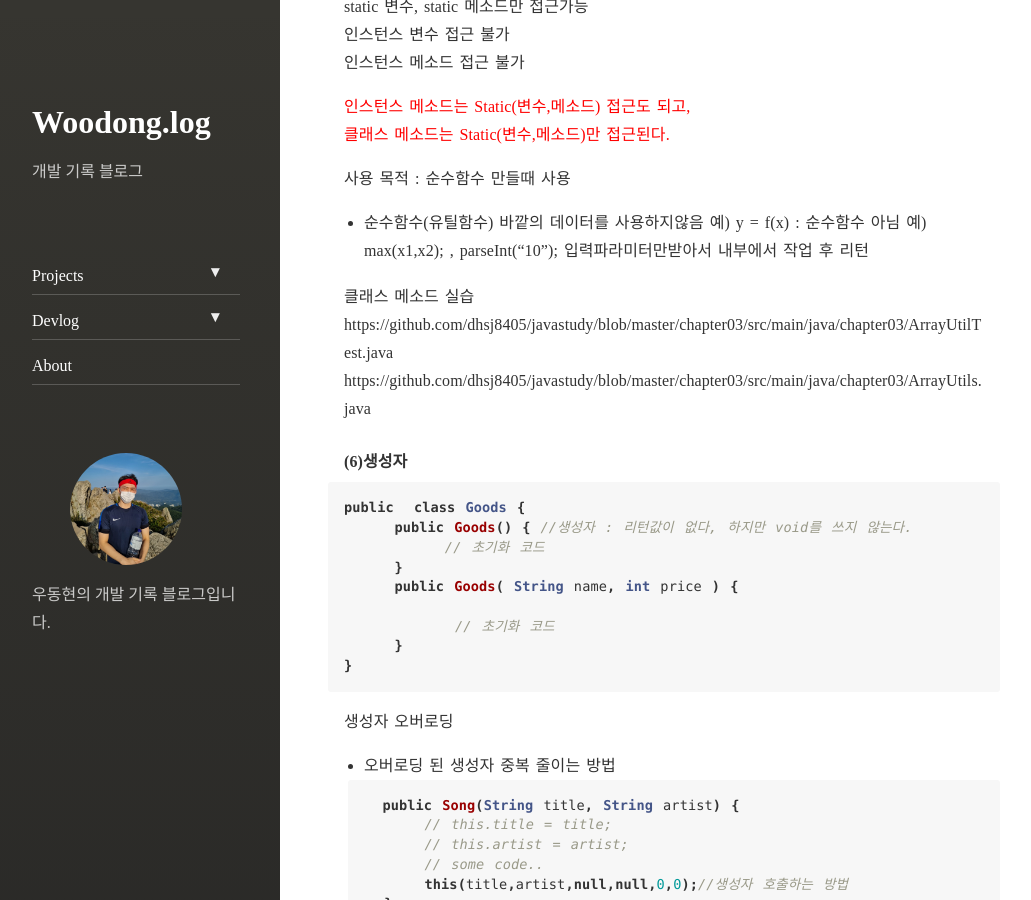
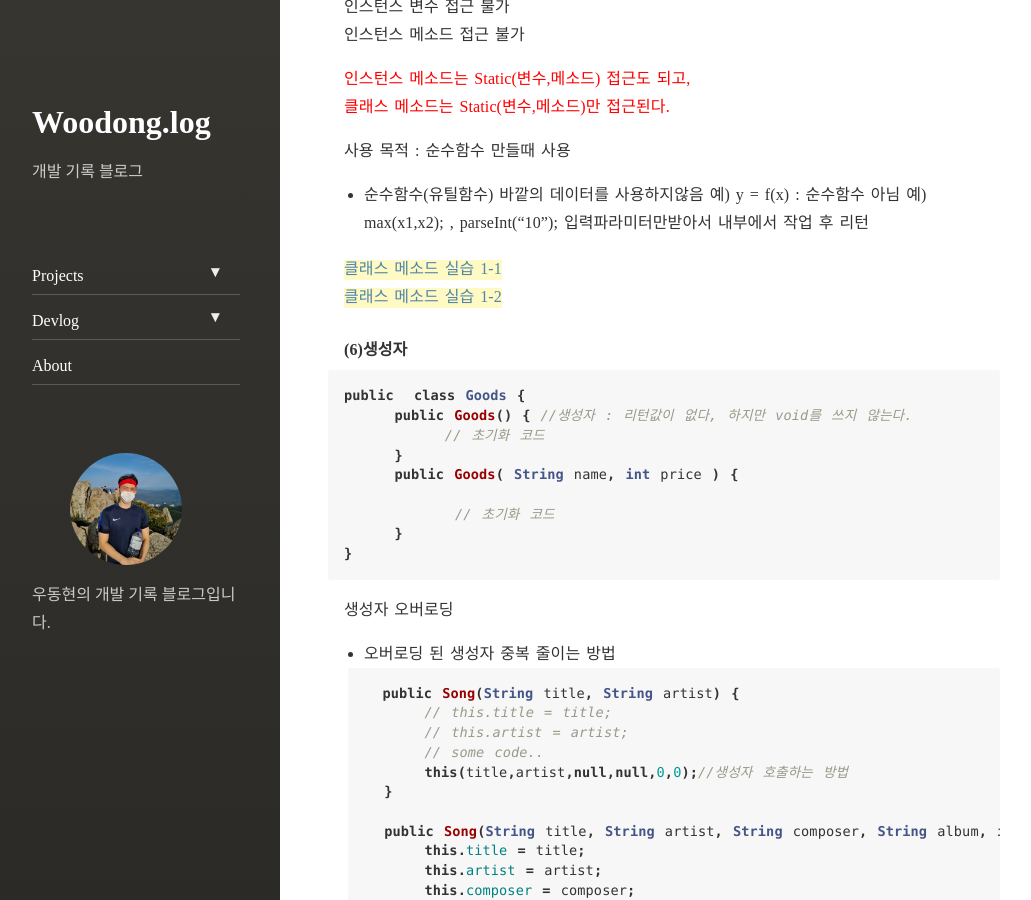
Before and after one commit to dhsj8405/dhsj8405.github.io, a Jekyll site: the page built from _posts/2021-09-08-java-basic.markdown, in a window 1280 px wide and 900 px high, scrolled down 9419 px. Shown: the whole window, without its empty margins (8-1039 px from the left). Built offline with Jekyll 4.4.1, drawn with Linux system fonts in a browser that asks for light colours; nearby versions of some CDN libraries; comment, search, counter and statistics services are not loaded; some of the changed text lies outside the part shown.

Commit message:
링크 수정

````diff
--- a/_posts/2021-09-08-java-basic.markdown
+++ b/_posts/2021-09-08-java-basic.markdown
@@ -209,7 +209,7 @@ void method(){
 클래스 변수 공유변수 사용하고 접근자 실습
 
 
-https://github.com/dhsj8405/javastudy/blob/master/chapter03/src/main/java/chapter03/GoodsApp.java
+[GoodsApp 클래스](https://github.com/dhsj8405/javastudy/blob/master/chapter03/src/main/java/chapter03/GoodsApp.java)
 ```java
 package chapter03;
 
@@ -240,7 +240,7 @@ public class GoodsApp {
 }
 ```
 
-https://github.com/dhsj8405/javastudy/blob/master/chapter03/src/main/java/chapter03/Goods.java
+[Goods 클래스](https://github.com/dhsj8405/javastudy/blob/master/chapter03/src/main/java/chapter03/Goods.java)
 ```java
 package chapter03;
 
@@ -345,9 +345,8 @@ static 변수, static 메소드만 접근가능
 예) max(x1,x2); , parseInt("10");
 입력파라미터만받아서 내부에서 작업 후 리턴
 
-클래스 메소드 실습
-https://github.com/dhsj8405/javastudy/blob/master/chapter03/src/main/java/chapter03/ArrayUtilTest.java
-https://github.com/dhsj8405/javastudy/blob/master/chapter03/src/main/java/chapter03/ArrayUtils.java
+[클래스 메소드 실습 1-1](https://github.com/dhsj8405/javastudy/blob/master/chapter03/src/main/java/chapter03/ArrayUtilTest.java)
+[클래스 메소드 실습 1-2](https://github.com/dhsj8405/javastudy/blob/master/chapter03/src/main/java/chapter03/ArrayUtils.java)
 
 #### (6)생성자
 ```java
@@ -401,7 +400,7 @@ public  class Goods {
 ![](https://images.velog.io/images/dhwoo8405/post/a68ce90c-1cdd-4f98-8536-0b69ae886c9e/image.png)
 
 풀이
-https://github.com/dhsj8405/javastudy/tree/a6c970ca8ccec35ed1e98c12b70cbb53209949cd/practice03/src/main/java/tv
+[깃허브 : tv패키지(WatchTV,TV 클래스)](https://github.com/dhsj8405/javastudy/tree/a6c970ca8ccec35ed1e98c12b70cbb53209949cd/practice03/src/main/java/tv)
 
 
 ```java
````
